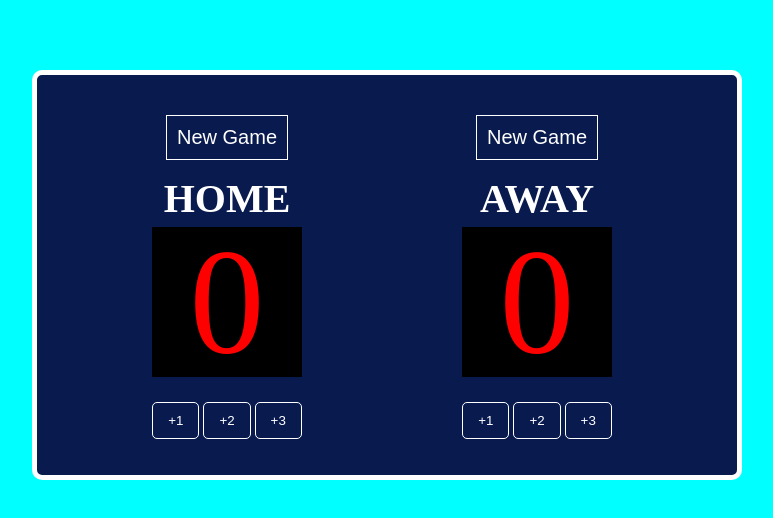
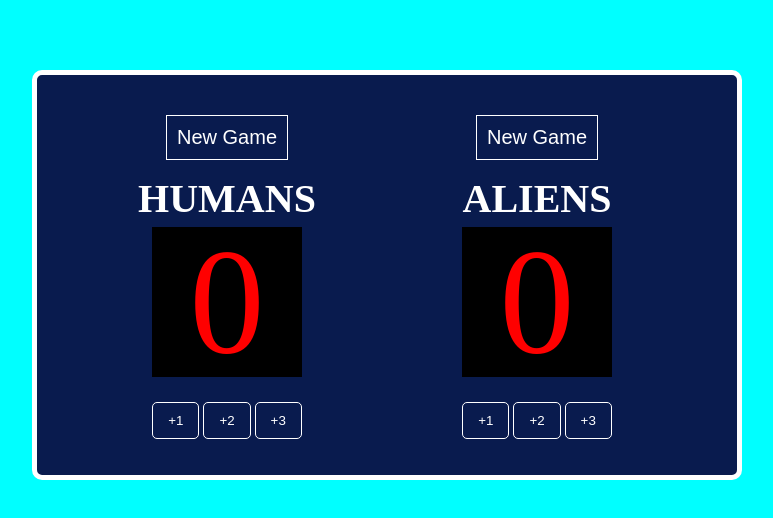
Before and after one commit to Nahom-dev-star/basket_ball, a plain HTML site: page index.html in a window 1280 px wide. Shown: the whole page, without its empty margins (253-1026 px from the left). Drawn offline with Linux system fonts and the light colour scheme.

Commit message:
change the name

```diff
--- a/index.html
+++ b/index.html
@@ -7,7 +7,7 @@
       <div class="cont">
         <div class="best">
           <button class="unlimited" onclick="new1()">New Game</button>
-          <h1>HOME</h1>
+          <h1>HUMANS</h1>
         </div>
         <span class="man" id="man"></span>
         <div class="btn">
@@ -19,7 +19,7 @@
       <div class="cont">
         <div class="best">
           <button class="unlimited" onclick="new2()">New Game</button>
-          <h1>AWAY</h1>
+          <h1>ALIENS</h1>
         </div>
         <span class="man" id="man2"></span>
         <div class="btn">
```
